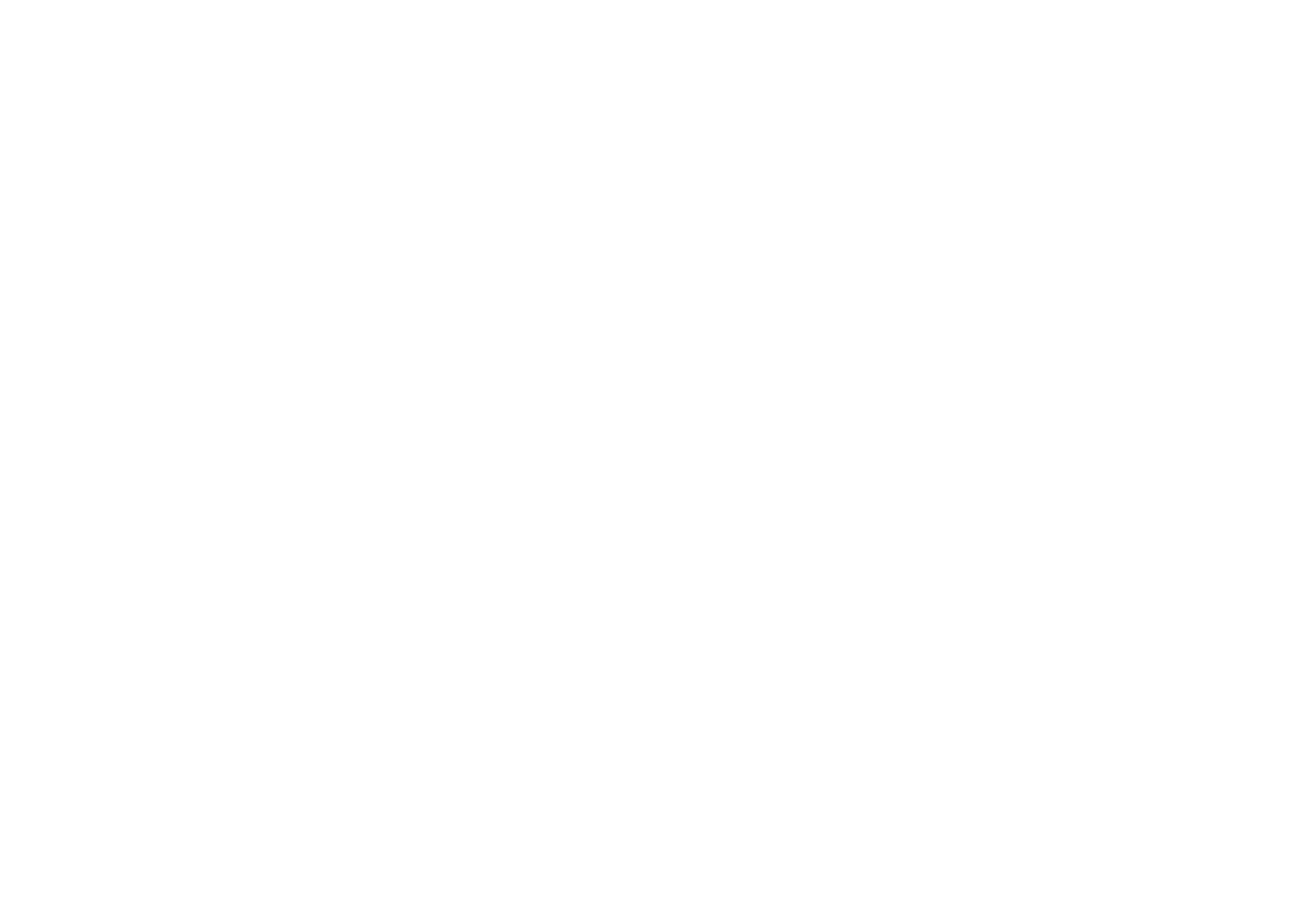
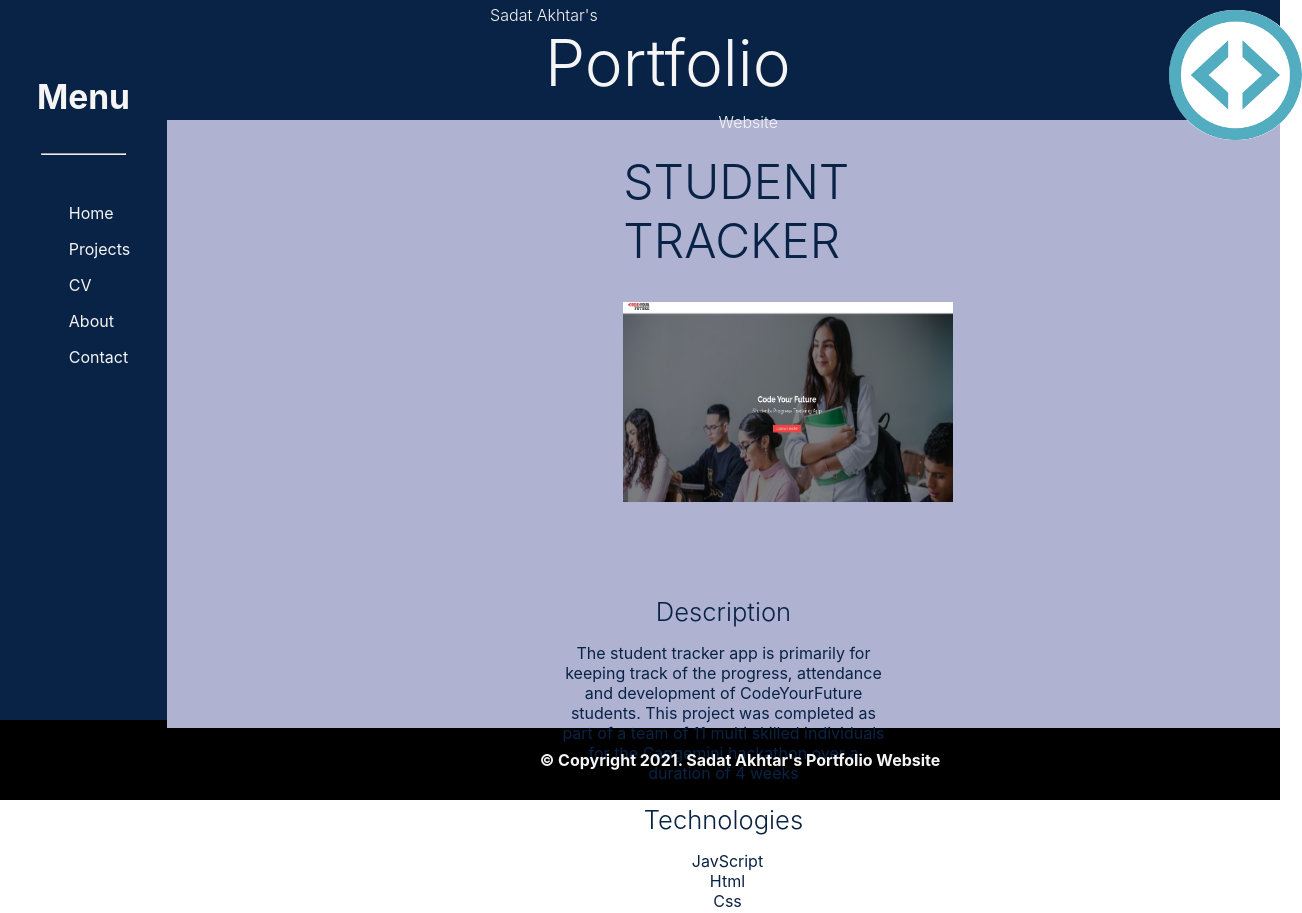
Before and after one commit to sadatakhtar/animate-portfolio, a React (Create React App) app: page /student in a window 1280 px wide. Shown: the top 913 px of the page, 1302 px wide, since content can reach past the window. Before the commit the page ends 800 px from the top, so only its background shows below. Built offline with nearby package versions, Linux system fonts and the light colour scheme.

Commit message:
created questionMark page and student tracker page

```diff
--- a/src/App.js
+++ b/src/App.js
@@ -3,6 +3,8 @@
 import HomePage from './pages/homePage/HomePage';
 import Projects from './pages/projectsPage/Projects';
 import NetflixPage from './pages/netflixPage/NetflixPage';
+import StudentTrackerPage from './pages/studentTrackerPage/StudentTrackerPage'
+import QuestionMarkPage from './pages/questionMarkPage/QuestionMarkPage';
 
 
 function App() {
@@ -12,6 +14,8 @@
          <Route  exact path="/" component={HomePage} />
          <Route path="/projects" component={Projects} />
          <Route path="/netflix" component={NetflixPage} />
+         <Route path="/student" component={StudentTrackerPage} />
+         <Route path="/question" component={QuestionMarkPage} />
 
       </Switch>
 
--- /dev/null
+++ b/src/components/questionBody/QuestionBody.css
@@ -0,0 +1,52 @@
+.question_container{
+
+    background-color: #afb2d1;
+    height: 72vh;
+
+
+}
+.question_img{
+
+    width: 18%;
+    margin: auto;
+}
+.question_img > h4{
+    text-align: center;
+    color: #092346;
+    margin-top: 0;
+    font-weight: 300;
+    font-size: 1.5rem;
+
+
+}
+.question_img > h1{
+
+    text-align: center;
+    color: #092346;
+    font-weight: 300;
+    font-size: 3rem;
+
+}
+.question_description{
+
+    width: 30%;
+    margin: auto;
+    text-align: center;
+    color: #092346;
+
+}
+.question_description > h2, .question_tech > h2 {
+    font-weight: 300;
+    font-size: 1.6rem;
+    margin-bottom: 0;
+}
+.question_tech{
+    color: #092346;
+    width: 100%;
+    margin: auto;
+    text-align: center;
+}
+.question_tech > ul >li{
+    list-style: none;
+    margin-right: 2rem;
+}
--- /dev/null
+++ b/src/components/questionBody/QuestionBody.js
@@ -0,0 +1,64 @@
+import React from 'react'
+import './QuestionBody.css'
+import { motion } from 'framer-motion'
+import { Link } from 'react-router-dom'
+import qmImg from '../../assets/qm.png'
+
+function QuestionBody() {
+    return (
+        <div className="question_container">
+            <div className="question_img">
+                <motion.h1
+                   initial={{ x: -2000}}
+                   animate={{ x: 0}}
+                   transition={{ delay: 1, duration: 2}}
+                >QUESTION & ANSWERS APP</motion.h1>
+              <Link to={{ pathname: "https://question-mark.netlify.app/"}} target="_blank">
+                <motion.img
+                   initial={{ opacity: 0}}
+                   animate={{ opacity: 1}}
+                   transition={{ delay: 2, duration: 2}}
+                src={qmImg} style={{ width: 330, height: 200}}/>
+              </Link>
+              <motion.h4
+              initial={{opacity:0}}
+              animate={{opacity: 1}}
+              transition={{ delay: 6, duration: 2}}
+              >Click image to view app</motion.h4>
+
+            </div>
+            <motion.div className="question_description"
+               initial={{ x: -2000}}
+               animate={{ x: 0}}
+               transition={{ delay: 2, duration: 2}}
+            >
+                <h2>Description</h2>
+                <p>This was the final project for CodeYourFuture bootcamp. Part of a multi-skilled product team of 6, 1 Project Manager, 2 TL, 3 Full Stack Developers, 4 weeks over Christmas developed and produced a solution for coding students to ask questions and receive answers, embedded with Slack notifications, and email integration.</p>
+
+            </motion.div>
+            <motion.div className="question_tech"
+               initial={{ x: -1500, opacity: 0}}
+               animate={{ x: 0, opacity: 1}}
+               transition={{ delay: 2, duration: 2}}
+            >
+                <h2>Technologies</h2>
+                <ul>
+                    <li>JavScript</li>
+                    <li>React</li>
+                    <li>Github</li>
+                    <li>NodeJS</li>
+                    <li>postgreSQL</li>
+                    <li>Node mailer</li>
+                    <li>Incoming Slack Webhooks</li>
+                    <li>Heroku & Netlify Deployment</li>
+
+                </ul>
+            </motion.div>
+
+
+
+        </div>
+    )
+}
+
+export default QuestionBody
--- /dev/null
+++ b/src/components/studentBody/StudentBody.css
@@ -0,0 +1,52 @@
+.student_container{
+
+    background-color: #afb2d1;
+    height: 72vh;
+
+
+}
+.student_img{
+
+    width: 18%;
+    margin: auto;
+}
+.student_img > h4{
+    text-align: center;
+    color: #092346;
+    margin-top: 0;
+    font-weight: 300;
+    font-size: 1.5rem;
+
+
+}
+.student_img > h1{
+
+    text-align: center;
+    color: #092346;
+    font-weight: 300;
+    font-size: 3rem;
+
+}
+.student_description{
+
+    width: 30%;
+    margin: auto;
+    text-align: center;
+    color: #092346;
+
+}
+.student_description > h2, .student_tech > h2 {
+    font-weight: 300;
+    font-size: 1.6rem;
+    margin-bottom: 0;
+}
+.student_tech{
+    color: #092346;
+    width: 100%;
+    margin: auto;
+    text-align: center;
+}
+.student_tech > ul >li{
+    list-style: none;
+    margin-right: 2rem;
+}
--- /dev/null
+++ b/src/components/studentBody/StudentBody.js
@@ -0,0 +1,60 @@
+import React from 'react'
+import './StudentBody.css'
+import { Link } from 'react-router-dom'
+import { motion } from 'framer-motion'
+import stImg from '../../assets/student-tracker.png'
+
+function StudentBody() {
+    return (
+        <div className="student_container">
+            <div className="student_img">
+                <motion.h1
+                   initial={{ x: -2000}}
+                   animate={{ x: 0}}
+                   transition={{ delay: 1, duration: 2}}
+                >STUDENT TRACKER</motion.h1>
+              <Link to={{ pathname: "https://cyf-student-tracker-1.herokuapp.com/"}} target="_blank">
+                <motion.img
+                   initial={{ opacity: 0}}
+                   animate={{ opacity: 1}}
+                   transition={{ delay: 2, duration: 2}}
+                src={stImg} style={{ width: 330, height: 200}}/>
+              </Link>
+              <motion.h4
+              initial={{opacity:0}}
+              animate={{opacity: 1}}
+              transition={{ delay: 6, duration: 2}}
+              >Click image to view app</motion.h4>
+
+            </div>
+            <motion.div className="student_description"
+               initial={{ x: -2000}}
+               animate={{ x: 0}}
+               transition={{ delay: 2, duration: 2}}
+            >
+                <h2>Description</h2>
+                <p>The student tracker app is primarily for keeping track of the progress, attendance and development of CodeYourFuture students. This project was completed as part of a team of 11 multi skilled individuals for the Capgemini hackathon over a duration of 4 weeks</p>
+
+            </motion.div>
+            <motion.div className="student_tech"
+               initial={{ x: -1500, opacity: 0}}
+               animate={{ x: 0, opacity: 1}}
+               transition={{ delay: 2, duration: 2}}
+            >
+                <h2>Technologies</h2>
+                <ul>
+                    <li>JavScript</li>
+                    <li>Html</li>
+                    <li>Css</li>
+                    <li>React</li>
+                    <li>Github</li>
+                </ul>
+            </motion.div>
+
+
+
+        </div>
+    )
+}
+
+export default StudentBody
--- /dev/null
+++ b/src/pages/questionMarkPage/QuestionMarkPage.css
@@ -0,0 +1,8 @@
+.question_main_wrapper{
+    height: 90vh;
+    display: flex;
+}
+
+.question_main{
+    width: 100%;
+}
--- /dev/null
+++ b/src/pages/questionMarkPage/QuestionMarkPage.js
@@ -0,0 +1,26 @@
+import React from 'react'
+import Footer from '../../components/footerComponent/Footer'
+import Header from '../../components/headerComponent/Header'
+import QuestionBody from '../../components/questionBody/QuestionBody'
+import SideBar from '../../components/sideBarComponent/SideBar'
+import './QuestionMarkPage.css'
+
+function QuestionMarkPage() {
+    return (
+        <div className="question_container">
+            <div className="question_main_wrapper">
+                <SideBar />
+                <div className="question_main">
+                    <Header />
+                    <QuestionBody />
+                </div>
+            </div>
+            <div className="question_footer">
+                <Footer />
+            </div>
+
+        </div>
+    )
+}
+
+export default QuestionMarkPage
--- /dev/null
+++ b/src/pages/studentTrackerPage/StudentTrackerPage.css
@@ -0,0 +1,9 @@
+.student_main_wrapper{
+    height: 90vh;
+
+    display: flex;
+}
+
+.student_main{
+    width: 100%;
+}
--- /dev/null
+++ b/src/pages/studentTrackerPage/StudentTrackerPage.js
@@ -0,0 +1,27 @@
+import React from 'react'
+import './StudentTrackerPage.css'
+import Header from '../../components/headerComponent/Header'
+import SideBar from '../../components/sideBarComponent/SideBar'
+import Footer from '../../components/footerComponent/Footer'
+import StudentBody from '../../components/studentBody/StudentBody'
+
+function StudentTrackerPage() {
+    return (
+        <div className="student_container">
+            <div className="student_main_wrapper">
+                <SideBar />
+                <div className="student_main">
+                    <Header />
+                    <StudentBody />
+                </div>
+            </div>
+            <div className="student_footer">
+                <Footer />
+
+            </div>
+
+        </div>
+    )
+}
+
+export default StudentTrackerPage
```
Also changed, not shown: src/components/projectsBody/ProjectsBody.js (+5 -3 lines), src/assets/qm.png (added), src/components/temp.js (deleted).
